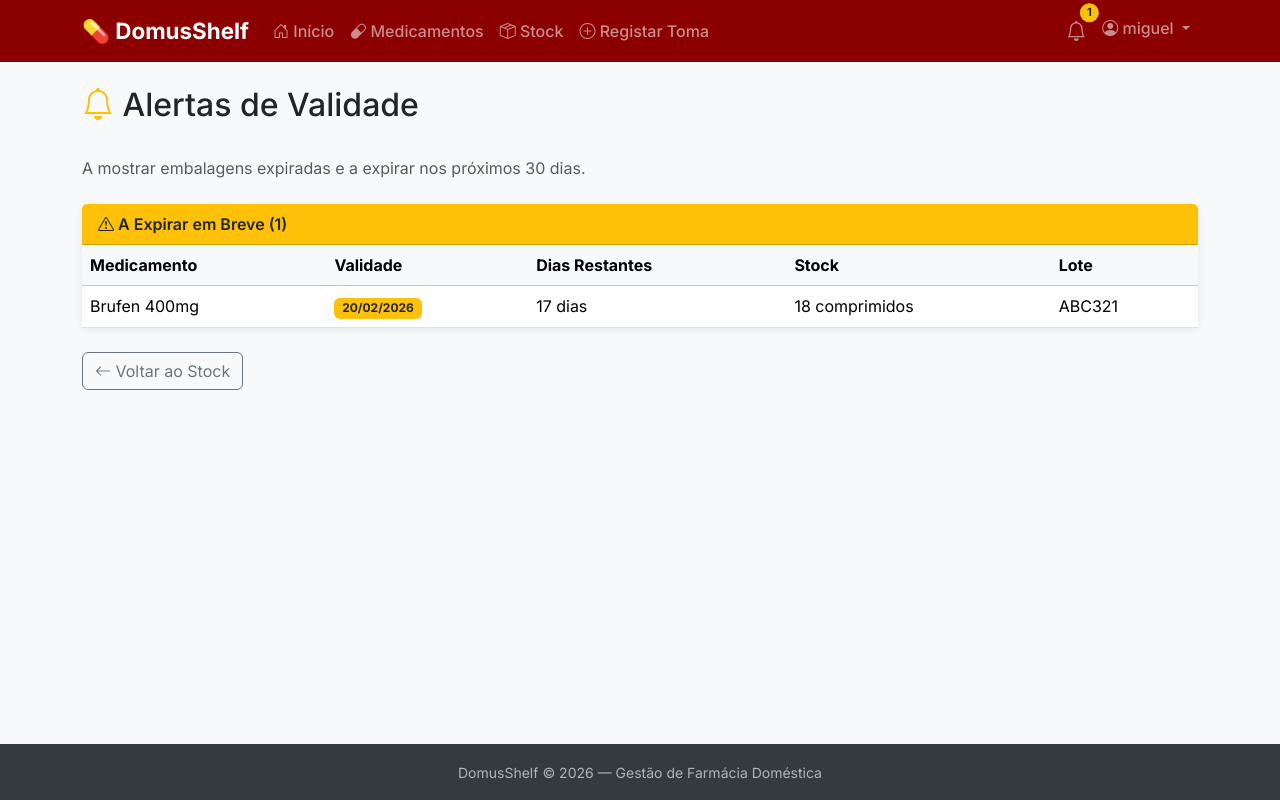
After one commit to miguelascensaoreal/DomusShelf, a Django app: page /medicamentos/alertas/ in a window 1280 px wide. The commit adds this page. Run offline with Django 4.2, Linux system fonts and the light colour scheme; a user stored in the database is signed in; data comes from the database, SQL or seed files in the repository; data that the repository does not hold is empty.

Commit message:
Implementa alertas de prazo de validade (Fase 7)

```diff
--- a/domusshelf_project/settings.py
+++ b/domusshelf_project/settings.py
@@ -63,6 +63,7 @@ TEMPLATES = [
                 'django.template.context_processors.request',
                 'django.contrib.auth.context_processors.auth',
                 'django.contrib.messages.context_processors.messages',
+                'pharmacy.context_processors.alertas_count',
             ],
         },
     },
--- /dev/null
+++ b/pharmacy/context_processors.py
@@ -0,0 +1,49 @@
+'''
+DomusShelf - Context Processors
+===============================
+
+Context processors são funções que adicionam variáveis ao contexto
+de TODOS os templates automaticamente. Útil para dados que aparecem
+em todas as páginas, como a contagem de alertas no sino.
+
+Autor: Miguel Ângelo Ascensão Real
+Data: 4 de Fevereiro de 2026
+'''
+
+from datetime import date, timedelta
+from .models import Embalagem, Preferencias
+
+
+def alertas_count(request):
+    """
+    Adiciona a contagem de alertas ao contexto de todos os templates.
+
+    Calcula:
+    - Embalagens já expiradas
+    - Embalagens a expirar dentro dos próximos X dias (configurável)
+
+    Retorna um dicionário que é adicionado ao contexto de cada template.
+    """
+    if not request.user.is_authenticated:
+        return {'alertas_count': 0}
+
+    hoje = date.today()
+
+    # Obter preferências do utilizador (dias de antecedência para alertas)
+    try:
+        prefs = Preferencias.objects.get(utilizador=request.user)
+        dias_alerta = prefs.dias_alerta_antes
+    except Preferencias.DoesNotExist:
+        dias_alerta = 30  # Valor por defeito
+
+    data_limite = hoje + timedelta(days=dias_alerta)
+
+    # Contar embalagens problemáticas (expiradas OU a expirar em breve)
+    # Filtramos apenas embalagens com stock > 0 (não faz sentido alertar sobre vazias)
+    count = Embalagem.objects.filter(
+        medicamento__utilizador=request.user,
+        quantidade_actual__gt=0,
+        data_validade__lte=data_limite
+    ).count()
+
+    return {'alertas_count': count}
--- /dev/null
+++ b/pharmacy/templates/pharmacy/alertas_lista.html
@@ -0,0 +1,91 @@
+{% extends 'base.html' %}
+
+{% block title %}Alertas - DomusShelf{% endblock %}
+
+{% block content %}
+<div class="d-flex justify-content-between align-items-center mb-4">
+    <h2><i class="bi bi-bell text-warning"></i> Alertas de Validade</h2>
+</div>
+
+<p class="text-muted mb-4">
+    A mostrar embalagens expiradas e a expirar nos próximos {{ dias_alerta }} dias.
+</p>
+
+{% if not expiradas and not a_expirar %}
+<div class="alert alert-success">
+    <i class="bi bi-check-circle"></i> Não há alertas! Todas as embalagens estão dentro da validade.
+</div>
+{% else %}
+
+    {% if expiradas %}
+    <div class="card mb-4">
+        <div class="card-header bg-danger text-white">
+            <i class="bi bi-x-circle"></i> Expiradas ({{ expiradas|length }})
+        </div>
+        <div class="card-body p-0">
+            <div class="table-responsive">
+                <table class="table table-hover mb-0">
+                    <thead class="table-light">
+                        <tr>
+                            <th>Medicamento</th>
+                            <th>Validade</th>
+                            <th>Stock</th>
+                            <th>Lote</th>
+                        </tr>
+                    </thead>
+                    <tbody>
+                        {% for emb in expiradas %}
+                        <tr>
+                            <td>{{ emb.medicamento.nome_comercial }}</td>
+                            <td><span class="badge bg-danger">{{ emb.data_validade|date:"d/m/Y" }}</span></td>
+                            <td>{{ emb.quantidade_actual }} {{ emb.unidade }}</td>
+                            <td>{{ emb.lote|default:"-" }}</td>
+                        </tr>
+                        {% endfor %}
+                    </tbody>
+                </table>
+            </div>
+        </div>
+    </div>
+    {% endif %}
+
+    {% if a_expirar %}
+    <div class="card mb-4">
+        <div class="card-header bg-warning text-dark">
+            <i class="bi bi-exclamation-triangle"></i> A Expirar em Breve ({{ a_expirar|length }})
+        </div>
+        <div class="card-body p-0">
+            <div class="table-responsive">
+                <table class="table table-hover mb-0">
+                    <thead class="table-light">
+                        <tr>
+                            <th>Medicamento</th>
+                            <th>Validade</th>
+                            <th>Dias Restantes</th>
+                            <th>Stock</th>
+                            <th>Lote</th>
+                        </tr>
+                    </thead>
+                    <tbody>
+                        {% for emb in a_expirar %}
+                        <tr>
+                            <td>{{ emb.medicamento.nome_comercial }}</td>
+                            <td><span class="badge bg-warning text-dark">{{ emb.data_validade|date:"d/m/Y" }}</span></td>
+                            <td>{{ emb.dias_para_expirar }} dias</td>
+                            <td>{{ emb.quantidade_actual }} {{ emb.unidade }}</td>
+                            <td>{{ emb.lote|default:"-" }}</td>
+                        </tr>
+                        {% endfor %}
+                    </tbody>
+                </table>
+            </div>
+        </div>
+    </div>
+    {% endif %}
+
+{% endif %}
+
+<a href="{% url 'pharmacy:embalagem_lista' %}" class="btn btn-outline-secondary">
+    <i class="bi bi-arrow-left"></i> Voltar ao Stock
+</a>
+{% endblock %}
--- a/pharmacy/urls.py
+++ b/pharmacy/urls.py
@@ -51,4 +51,7 @@ urlpatterns = [
 
     # Formulário para adicionar mbalagem existente
     path('consumo/novo/', views.consumo_criar, name='consumo_criar'),
+
+    # Lista de alertas de embalagens expiradas ou a expirar
+    path('alertas/', views.alertas_lista, name='alertas_lista'),
 ]
--- a/pharmacy/views.py
+++ b/pharmacy/views.py
@@ -17,7 +17,7 @@ from django.shortcuts import render, redirect, get_object_or_404
 from django.contrib.auth.decorators import login_required
 from django.utils import timezone
 
-from .models import Medicamento, Embalagem
+from .models import Medicamento, Embalagem, Preferencias
 from .forms import MedicamentoForm, EmbalagemForm, ConsumoForm
 
 
@@ -29,9 +29,50 @@ from .forms import MedicamentoForm, EmbalagemForm, ConsumoForm
 def dashboard(request):
     """
     Página inicial da aplicação.
-    Mostra uma visão geral com cards de acesso rápido às funcionalidades.
+    Mostra estatísticas e uma visão geral do estado da farmácia.
     """
-    return render(request, 'pharmacy/dashboard.html')
+    from datetime import date, timedelta
+
+    hoje = date.today()
+
+    # Obter preferências do utilizador
+    try:
+        prefs = Preferencias.objects.get(utilizador=request.user)
+        dias_alerta = prefs.dias_alerta_antes
+    except Preferencias.DoesNotExist:
+        dias_alerta = 30
+
+    data_limite = hoje + timedelta(days=dias_alerta)
+
+    # Estatísticas
+    total_medicamentos = Medicamento.objects.filter(
+        utilizador=request.user
+    ).count()
+
+    embalagens_user = Embalagem.objects.filter(
+        medicamento__utilizador=request.user,
+        quantidade_actual__gt=0
+    )
+
+    total_embalagens = embalagens_user.count()
+
+    expiradas = embalagens_user.filter(
+        data_validade__lt=hoje
+    ).count()
+
+    a_expirar = embalagens_user.filter(
+        data_validade__gte=hoje,
+        data_validade__lte=data_limite
+    ).count()
+
+    context = {
+        'total_medicamentos': total_medicamentos,
+        'total_embalagens': total_embalagens,
+        'expiradas': expiradas,
+        'a_expirar': a_expirar,
+        'dias_alerta': dias_alerta,
+    }
+    return render(request, 'pharmacy/dashboard.html', context)
 
 
 # ==============================================================================
@@ -302,3 +343,46 @@ def consumo_criar(request):
         form = ConsumoForm(user=request.user)
 
     return render(request, 'pharmacy/consumo_form.html', {'form': form})
+
+@login_required
+def alertas_lista(request):
+    """
+    Página que lista todas as embalagens expiradas ou a expirar em breve.
+    Separadas em duas secções: expiradas e a expirar.
+    """
+    from datetime import date, timedelta
+
+    hoje = date.today()
+
+    # Obter preferências do utilizador
+    try:
+        prefs = Preferencias.objects.get(utilizador=request.user)
+        dias_alerta = prefs.dias_alerta_antes
+    except Preferencias.DoesNotExist:
+        dias_alerta = 30
+
+    data_limite = hoje + timedelta(days=dias_alerta)
+
+    # Embalagens do utilizador com stock
+    embalagens_user = Embalagem.objects.filter(
+        medicamento__utilizador=request.user,
+        quantidade_actual__gt=0
+    ).select_related('medicamento')
+
+    # Separar em expiradas e a expirar
+    expiradas = embalagens_user.filter(
+        data_validade__lt=hoje
+    ).order_by('data_validade')
+
+    a_expirar = embalagens_user.filter(
+        data_validade__gte=hoje,
+        data_validade__lte=data_limite
+    ).order_by('data_validade')
+
+    context = {
+        'expiradas': expiradas,
+        'a_expirar': a_expirar,
+        'dias_alerta': dias_alerta,
+        'hoje': hoje,
+    }
+    return render(request, 'pharmacy/alertas_lista.html', context)
--- a/templates/base.html
+++ b/templates/base.html
@@ -143,7 +143,7 @@
                 <ul class="navbar-nav">
                     <!-- Sino de alertas -->
                     <li class="nav-item">
-                        <a class="nav-link position-relative" href="/alertas/">
+                        <a class="nav-link position-relative" href="{% url 'pharmacy:alertas_lista' %}">
                             <i class="bi bi-bell fs-5"></i>
                             <!-- O badge será preenchido dinamicamente mais tarde -->
                             {% if alertas_count and alertas_count > 0 %}
```
Also changed, not shown: pharmacy/templates/pharmacy/dashboard.html (+33 -50 lines).
